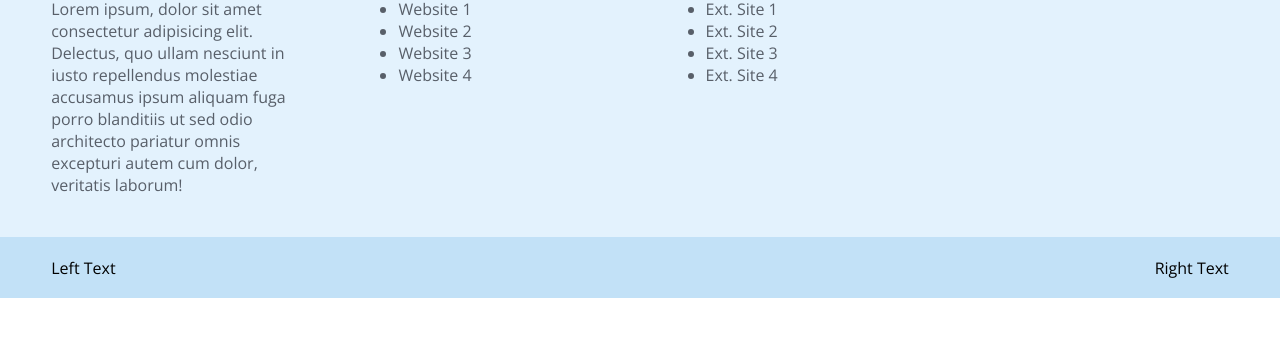
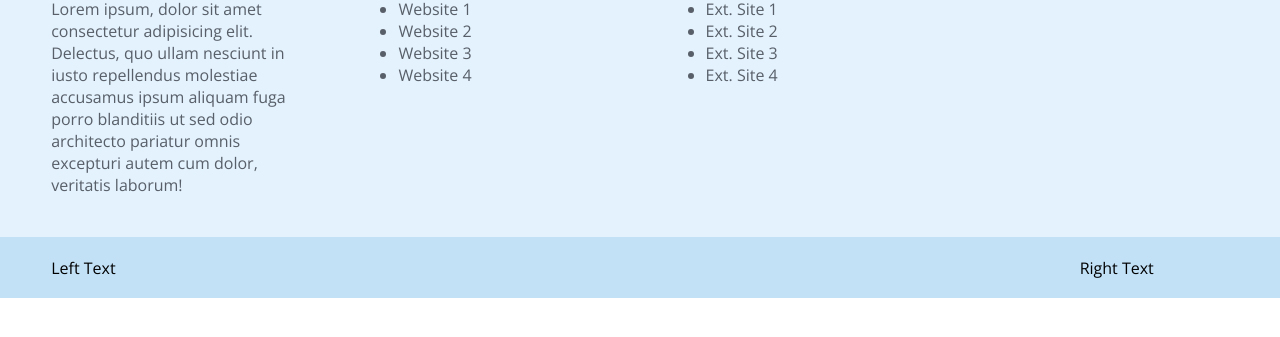
Before and after one commit to BulzEye/tpc-iiti-website-footer, a plain HTML site: page index.html in a window 1280 px wide. Shown: the part 93-430 px from the top of the page. Drawn offline with nearby package versions, Linux system fonts and the light colour scheme.

Commit message:
Adding code to help accommodate scroller in bar

```diff
--- a/style.css
+++ b/style.css
@@ -68,6 +68,12 @@ footer a {
     transition: color 0.2s;
 }
 
+span#cred {
+    position: relative;
+    /* adjust this value for accommodating the 'back to top' button */
+    right: 75px;
+}
+
 /*
 Note:
 - If using full width footer, comment the bottom section
```
